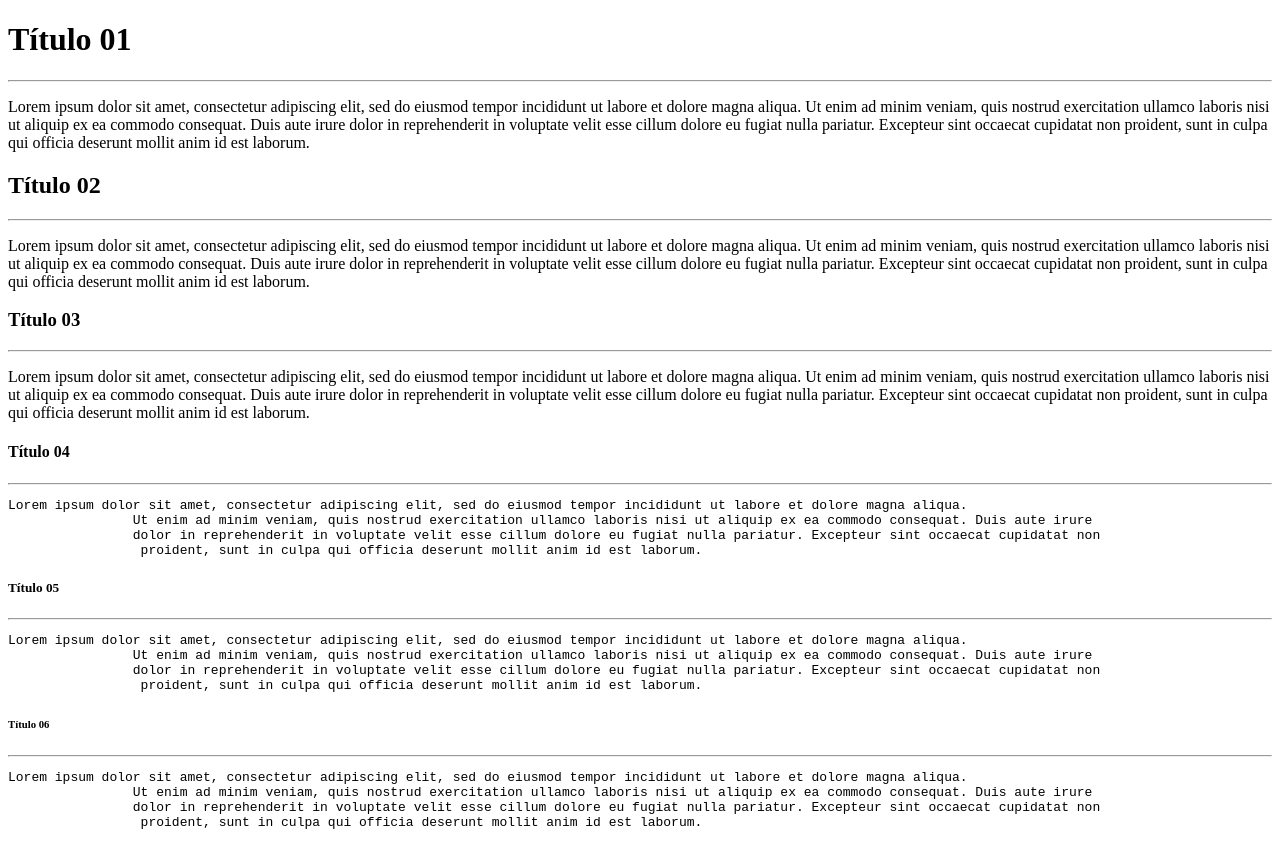
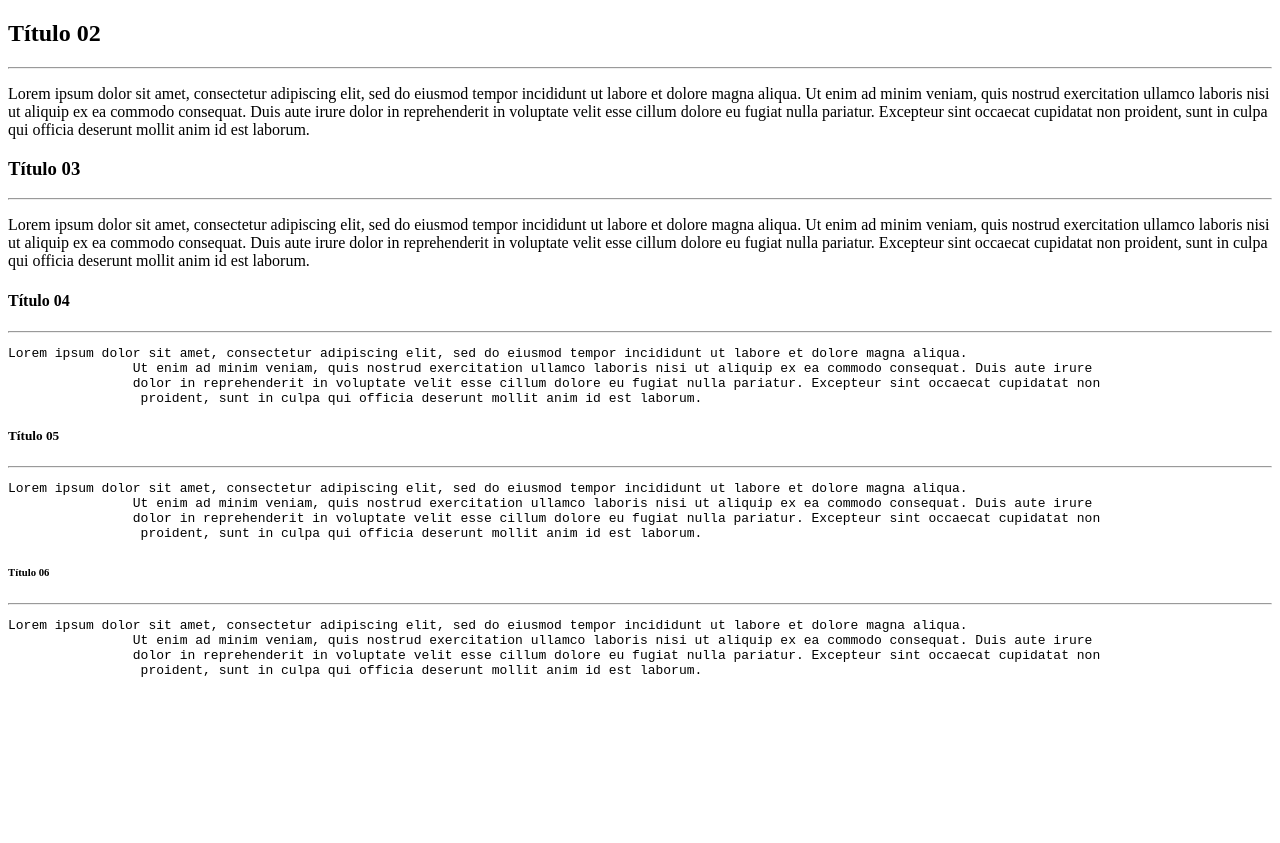
Before and after one commit to Programacao-para-Web-Design/aula02-mel, a plain HTML site: page index.html in a window 1280 px wide. After the commit the page ends 800 px from the top, so only its background shows below. Drawn offline with Linux system fonts and the light colour scheme.

Commit message:
Update index.html

```diff
--- a/index.html
+++ b/index.html
@@ -6,16 +6,7 @@
 
     </head>
     <body>
-        <div>
-            <h1>Título 01</h1>
-            <hr>
-            <p>Lorem ipsum dolor sit amet, consectetur adipiscing elit, sed do eiusmod tempor incididunt ut labore et dolore magna aliqua.
-                Ut enim ad minim veniam, quis nostrud exercitation ullamco laboris nisi ut aliquip ex ea commodo consequat. Duis aute irure
-                dolor in reprehenderit in voluptate velit esse cillum dolore eu fugiat nulla pariatur. Excepteur sint occaecat cupidatat non
-                 proident, sunt in culpa qui officia deserunt mollit anim id est laborum.</p>
-       </div>
 
-       <div>
             <h2>Título 02</h2>
             <hr>
             <p>Lorem ipsum dolor sit amet, consectetur adipiscing elit, sed do eiusmod tempor incididunt ut labore et dolore magna aliqua.
```
